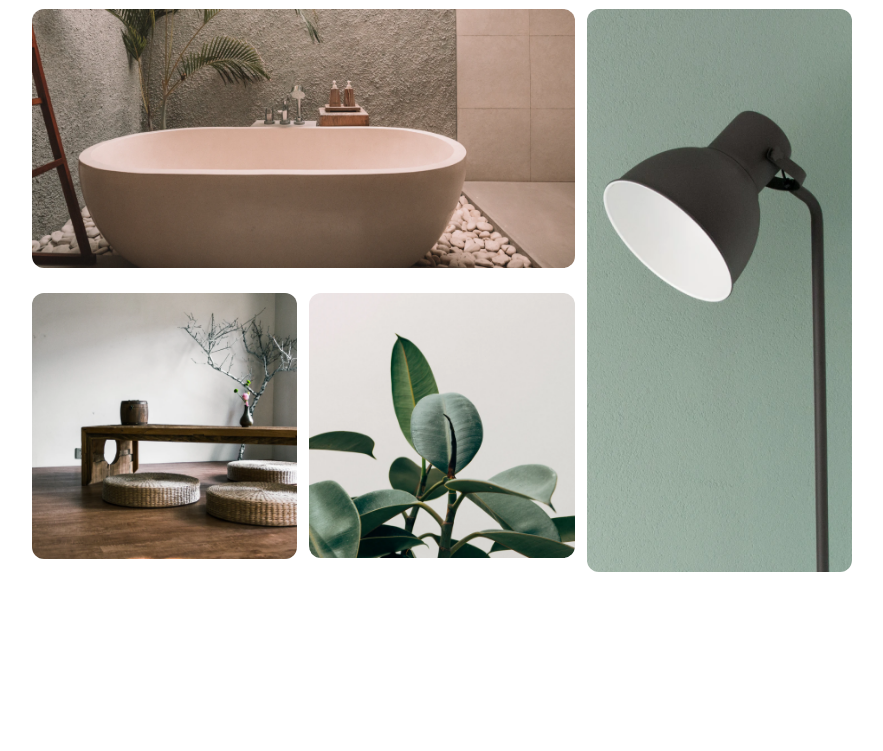
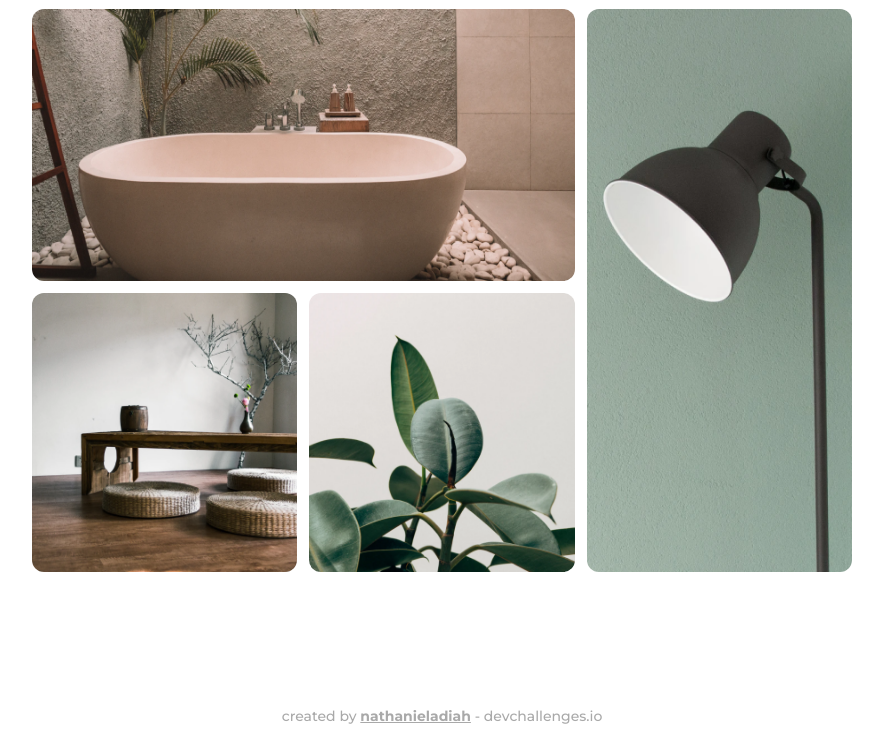
Before and after one commit to adiah-dev-challenges/gallery, a plain HTML site: page index.html in a window 1280 px wide. Shown: the part 649-1400 px from the top of the page, without its empty margins (198-1081 px from the left). Before the commit the page ends 1221 px from the top, so only its background shows below. Drawn offline with Linux system fonts and the light colour scheme.

Commit message:
Add footer

```diff
--- a/index.html
+++ b/index.html
@@ -43,5 +43,11 @@
       <img src="./img/photo6.png" alt="" class="gallery__img gallery__img--6">
     </main>
 
+    <footer class="footer">
+      <p class="footer__attribution">
+      created by <a href="https://devchallenges.io/portfolio/nathanieladiah" class="footer__link">nathanieladiah</a> - devchallenges.io
+      </p>
+    </footer>
+
   </body>
 </html>
--- a/sass/layout/_main.scss
+++ b/sass/layout/_main.scss
@@ -10,11 +10,14 @@
 		'three	three	four'
 		'six	five 	four';
 	gap: 0.75rem;
+	align-items: stretch;
+	margin-bottom: 2.625rem;
 
 	@include abs.breakpoint(medium) {
 		width: 66%;
 		max-width: abs.rem(960);
 		margin-inline: auto;
+		margin-bottom: 8.375rem;
 	}
 
 	&__img {
@@ -33,3 +36,22 @@
 		&--6 { grid-area: six; }
 	}
 }
+
+.footer {
+	display: flex;
+	justify-content: center;
+	margin-top: auto;
+	margin-bottom: 1.5rem;
+	font-size: 0.875rem;
+
+	&__attribution {
+		font-weight: 500;
+		font-family: var(--ff-sans);
+		color: #A9A9A9;
+	}
+
+	&__link {
+		color: #A9A9A9;
+		font-weight: 700;
+	}
+}
```
Also changed, not shown: dist/style.css, 1 other file.
